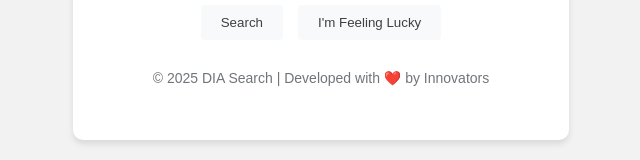
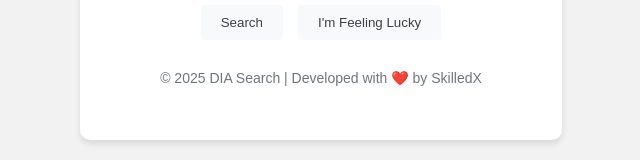
Before and after one commit to rejikumarnair/dia-app, a React (Create React App) app: page / in a window 1280 px wide. Shown: the part 423-583 px from the top of the page, without its empty margins (359-999 px from the left). Built offline with nearby package versions, Linux system fonts and the light colour scheme.

Commit message:
Create Google-inspired search page design

```diff
--- a/src/App.js
+++ b/src/App.js
@@ -32,7 +32,7 @@ function App() {
         </div>
       </form>
       <div className="footer">
-        <p>© 2025 DIA Search | Developed with ❤️ by Innovators</p>
+        <p>© 2025 DIA Search | Developed with ❤️ by SkilledX</p>
       </div>
     </div>
   );
```
